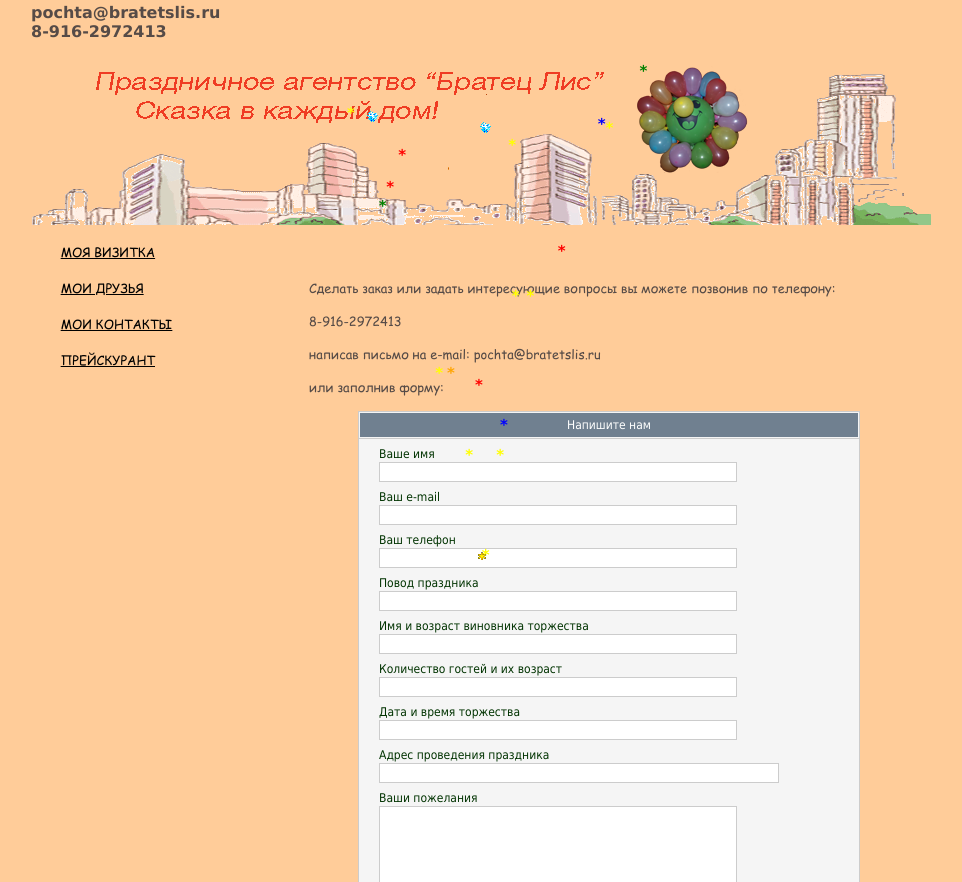
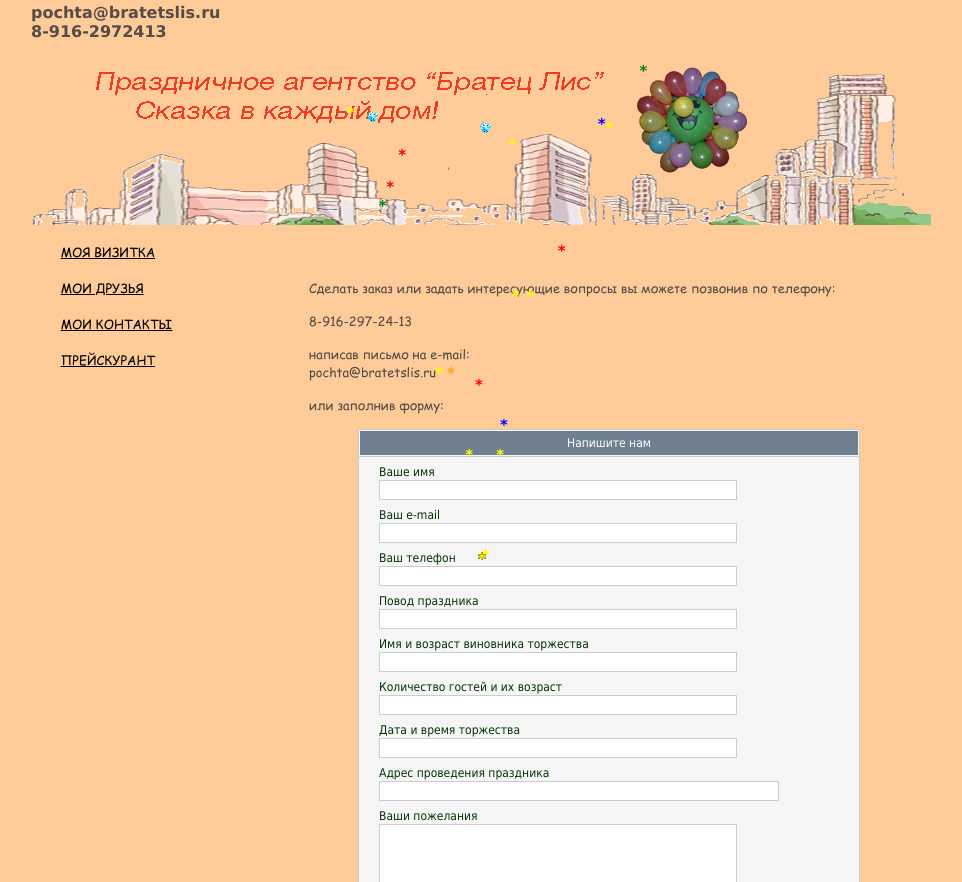
Before and after one commit to bratetslis/Site, a Jekyll site: the page built from contacts.md, in a window 1280 px wide, cut to the strip 0-882 px from the top of the page. Shown: the whole strip, without its empty margins (162-1124 px from the left). Built offline with Jekyll 4.4.1, drawn with Linux system fonts in a browser that asks for light colours.

Commit message:
Update contacts.md

```diff
--- a/contacts.md
+++ b/contacts.md
@@ -7,9 +7,10 @@ nav: contacts
 
 Сделать заказ или задать интересующие вопросы вы можете позвонив по телефону:
 
-8-916-2972413
+8-916-297-24-13
 
-написав письмо на e-mail: pochta@bratetslis.ru
+написав письмо на e-mail: <br>
+pochta@bratetslis.ru
 
 или заполнив форму: <!-- <a href="../zakaz/">Напишите нам</a> -->
 <center><form action="http://masterform.info/mail.php" method="post"><input type="hidden" name="zagol_soob" value="" />
```
